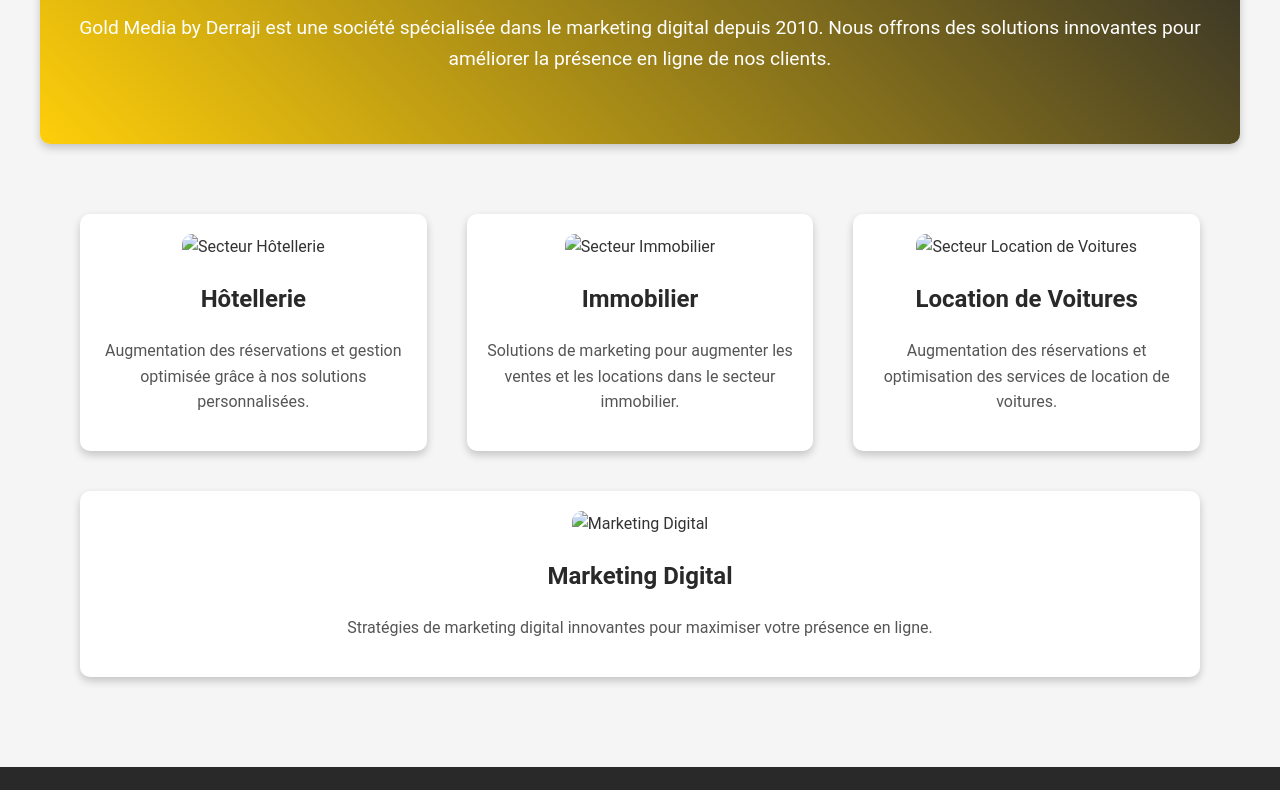
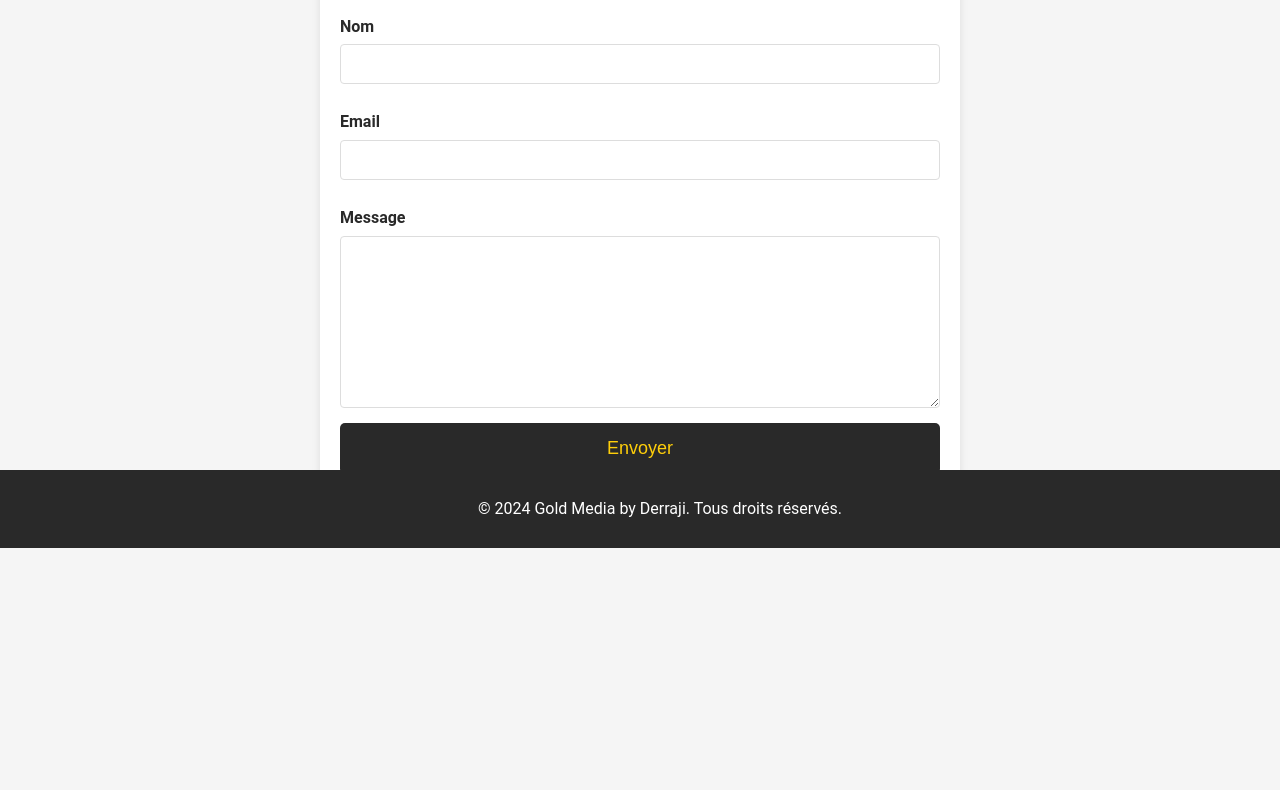
Before and after one commit to aziz-zaroual/goldmedia, a plain HTML site: page contact.html in a window 1280 px wide. Shown: the part 252-1042 px from the top of the page. After the commit the page ends 826 px from the top, so only its background shows below. Drawn offline with Linux system fonts and the light colour scheme.

Commit message:
rollback contact

```diff
--- a/contact.html
+++ b/contact.html
@@ -1,9 +1,10 @@
 <!DOCTYPE html>
 <html lang="fr">
+
 <head>
     <meta charset="UTF-8">
     <meta name="viewport" content="width=device-width, initial-scale=1.0">
-    <title>Accueil - Gold Media</title>
+    <title>Contact - Gold Media</title>
     <link rel="stylesheet" href="css/styles.css">
     <style>
         body {
@@ -11,8 +12,8 @@
             margin: 0;
             padding: 0;
             background-color: #f5f5f5;
-            overflow-x: hidden;
         }
+
         header {
             background-color: #292929;
             color: #fece0a;
@@ -22,109 +23,122 @@
             align-items: center;
             box-shadow: 0 4px 8px rgba(0, 0, 0, 0.2);
         }
+
         .logo-container img {
-            height: 70px;
+            height: 50px;
             width: auto;
         }
+
         nav ul {
             list-style-type: none;
             margin: 0;
             padding: 0;
             display: flex;
         }
+
         nav ul li {
             margin: 0 15px;
         }
+
         nav ul li a {
             color: #fece0a;
             text-decoration: none;
             font-weight: bold;
             transition: color 0.3s, transform 0.3s;
         }
+
         nav ul li a:hover {
             color: #ffffff;
             transform: scale(1.1);
         }
-        .intro-section {
+
+        .contact-section {
+            background: #ffffff;
+            padding: 40px 20px;
+            margin: 20px;
+            border-radius: 8px;
+            box-shadow: 0 4px 8px rgba(0, 0, 0, 0.1);
+            max-width: 600px;
+            margin: 40px auto;
+        }
+
+        .contact-section h2 {
             text-align: center;
-            padding: 50px 20px;
-            background: linear-gradient(45deg, #fece0a, #292929);
-            color: #ffffff;
-            position: relative;
-            overflow: hidden;
-            border-radius: 10px;
-            box-shadow: 0 4px 8px rgba(0, 0, 0, 0.2);
-        }
-        .intro-section h1 {
-            font-size: 2.5rem;
+            color: #292929;
             margin-bottom: 20px;
         }
-        .intro-section p {
-            font-size: 1.2rem;
-            margin-bottom: 20px;
+
+        .contact-form {
+            display: flex;
+            flex-direction: column;
         }
-        .dynamic-background {
-            position: absolute;
-            top: 0;
-            left: 0;
-            width: 100%;
-            height: 100%;
-            background-size: cover;
-            background-position: center;
-            z-index: -1;
-            opacity: 0.3;
-            animation: backgroundChange 16s infinite;
+
+        .contact-form label {
+            margin: 10px 0 5px;
+            color: #292929;
+            font-weight: bold;
         }
-        @keyframes backgroundChange {
-            0% { background-image: url('images/hotel.jpg'); }
-            25% { background-image: url('images/real-estate.jpg'); }
-            50% { background-image: url('images/car-rental.jpg'); }
-            75% { background-image: url('images/digital-marketing.jpg'); }
-            100% { background-image: url('images/hotel.jpg'); }
+
+        .contact-form input,
+        .contact-form textarea {
+            padding: 10px;
+            border: 1px solid #ddd;
+            border-radius: 4px;
+            margin-bottom: 15px;
+            font-size: 16px;
+            transition: border-color 0.3s, box-shadow 0.3s;
         }
-        .specialties {
-            display: flex;
-            justify-content: space-around;
-            flex-wrap: wrap;
-            padding: 50px 20px;
+
+        .contact-form input:focus,
+        .contact-form textarea:focus {
+            border-color: #fece0a;
+            box-shadow: 0 0 5px rgba(254, 206, 10, 0.5);
+            outline: none;
         }
-        .specialty {
-            flex: 1;
-            min-width: 250px;
-            margin: 20px;
-            background: #ffffff;
-            border-radius: 10px;
-            box-shadow: 0 4px 8px rgba(0, 0, 0, 0.2);
-            text-align: center;
-            padding: 20px;
-            position: relative;
-            overflow: hidden;
+
+        .contact-form textarea {
+            resize: vertical;
+            min-height: 150px;
         }
-        .specialty img {
-            width: 100%;
-            border-radius: 10px;
-            height: auto;
-        }
-        .specialty h2 {
-            font-size: 1.5rem;
-            margin: 20px 0;
-            color: #292929;
-        }
-        .specialty p {
-            font-size: 1rem;
-            color: #555;
-        }
-        footer {
+
+        .contact-form button {
             background-color: #292929;
             color: #fece0a;
+            border: none;
+            padding: 15px;
+            border-radius: 5px;
+            font-size: 18px;
+            cursor: pointer;
+            transition: background-color 0.3s, transform 0.3s;
+        }
+
+        .contact-form button:hover {
+            background-color: #fece0a;
+            color: #292929;
+            transform: scale(1.05);
+        }
+
+        .contact-form .response {
+            display: none;
+            padding: 15px;
+            border-radius: 5px;
+            margin-top: 15px;
             text-align: center;
-            padding: 15px 0;
-            position: relative;
-            bottom: 0;
-            width: 100%;
+            font-weight: bold;
+        }
+
+        .contact-form .response.success {
+            background-color: #d4edda;
+            color: #155724;
+        }
+
+        .contact-form .response.error {
+            background-color: #f8d7da;
+            color: #721c24;
         }
     </style>
 </head>
+
 <body>
     <header>
         <div class="logo-container">
@@ -140,36 +154,53 @@
         </nav>
     </header>
     <main>
-        <section class="intro-section">
-            <div class="dynamic-background"></div>
-            <h1>Bienvenue sur Gold Media</h1>
-            <p>Gold Media by Derraji est une société spécialisée dans le marketing digital depuis 2010. Nous offrons des solutions innovantes pour améliorer la présence en ligne de nos clients.</p>
-        </section>
-        <section class="specialties">
-            <div class="specialty">
-                <img src="images/hotel.jpg" alt="Secteur Hôtellerie">
-                <h2>Hôtellerie</h2>
-                <p>Augmentation des réservations et gestion optimisée grâce à nos solutions personnalisées.</p>
-            </div>
-            <div class="specialty">
-                <img src="images/real-estate.jpg" alt="Secteur Immobilier">
-                <h2>Immobilier</h2>
-                <p>Solutions de marketing pour augmenter les ventes et les locations dans le secteur immobilier.</p>
-            </div>
-            <div class="specialty">
-                <img src="images/car-rental.jpg" alt="Secteur Location de Voitures">
-                <h2>Location de Voitures</h2>
-                <p>Augmentation des réservations et optimisation des services de location de voitures.</p>
-            </div>
-            <div class="specialty">
-                <img src="images/digital-marketing.jpg" alt="Marketing Digital">
-                <h2>Marketing Digital</h2>
-                <p>Stratégies de marketing digital innovantes pour maximiser votre présence en ligne.</p>
-            </div>
+        <section class="contact-section">
+            <h2>Contactez-nous</h2>
+            <form class="contact-form" id="contactForm">
+                <label for="name">Nom</label>
+                <input type="text" id="name" name="name" required>
+
+                <label for="email">Email</label>
+                <input type="email" id="email" name="email" required>
+
+                <label for="message">Message</label>
+                <textarea id="message" name="message" required></textarea>
+
+                <button type="submit">Envoyer</button>
+
+                <div class="response" id="responseMessage"></div>
+            </form>
         </section>
     </main>
     <footer>
         <p>&copy; 2024 Gold Media by Derraji. Tous droits réservés.</p>
     </footer>
+    <script>
+        document.getElementById('contactForm').addEventListener('submit', function (event) {
+            event.preventDefault();
+            const formData = new FormData(this);
+
+            // Example of sending form data to a server
+            fetch('https://example.com/submit', {
+                method: 'POST',
+                body: formData
+            }).then(response => {
+                if (response.ok) {
+                    document.getElementById('responseMessage').textContent = 'Votre message a été envoyé avec succès!';
+                    document.getElementById('responseMessage').className = 'response success';
+                } else {
+                    document.getElementById('responseMessage').textContent = 'Une erreur est survenue, veuillez réessayer.';
+                    document.getElementById('responseMessage').className = 'response error';
+                }
+                document.getElementById('responseMessage').style.display = 'block';
+                document.getElementById('contactForm').reset();
+            }).catch(() => {
+                document.getElementById('responseMessage').textContent = 'Une erreur est survenue, veuillez réessayer.';
+                document.getElementById('responseMessage').className = 'response error';
+                document.getElementById('responseMessage').style.display = 'block';
+            });
+        });
+    </script>
 </body>
+
 </html>
```
